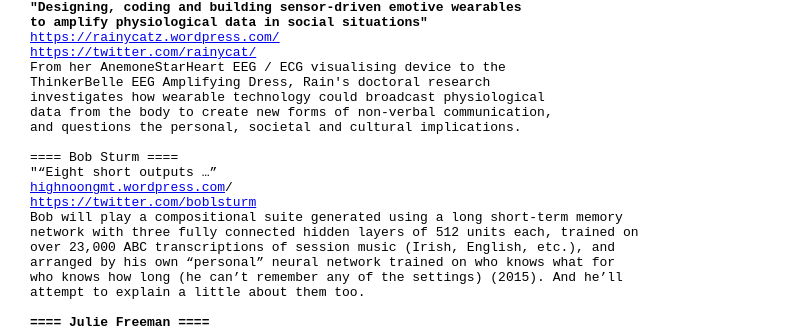
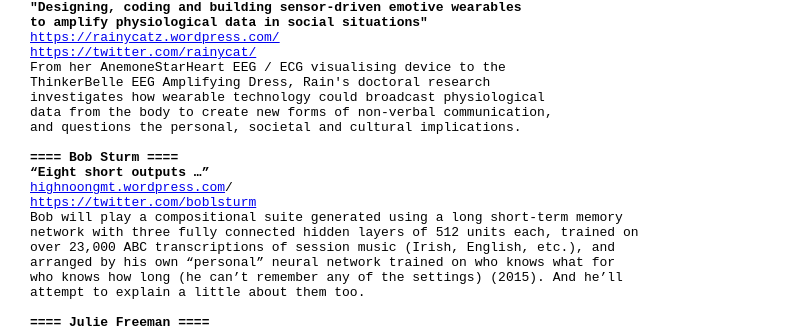
Before and after one commit to dorkbotlondon/dorkbotlondon.github.io, a Jekyll site: the page built from _posts/2015-12-11-90.html, in a window 1280 px wide. Shown: the part 367-697 px from the top of the page, without its empty margins (0-809 px from the left). Built offline with Jekyll 4.4.1, drawn with Linux system fonts in a browser that asks for light colours; Markdown is read by kramdown in place of the engine named in the settings.

```diff
--- a/_posts/2015-12-11-90.html
+++ b/_posts/2015-12-11-90.html
@@ -30,8 +30,8 @@ investigates how wearable technology could broadcast physiological
 data from the body to create new forms of non-verbal communication,
 and questions the personal, societal and cultural implications.
 
-==== Bob Sturm ====
-"“Eight short outputs …”
+<b>==== Bob Sturm ====</b>
+<b>“Eight short outputs …”</b>
 <a href="http://highnoongmt.wordpress.com">highnoongmt.wordpress.com</a>/
 <a href="https://twitter.com/boblsturm">https://twitter.com/boblsturm</a>
 Bob will play a compositional suite generated using a long short-term memory
```
